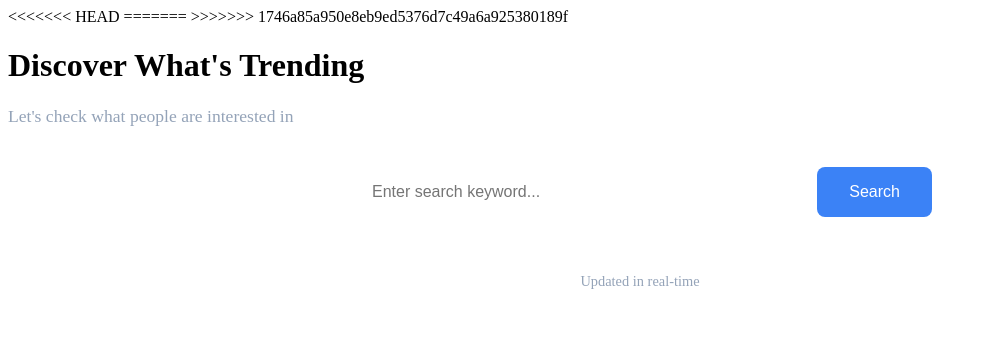
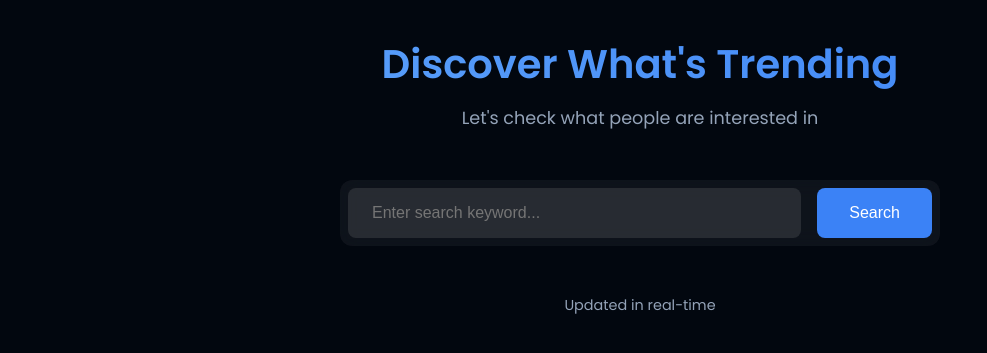
Before and after one commit to Shashank-143/Cybercypher-B047, a Flask app: page /trends in a window 1280 px wide. Shown: the top 353 px of the page, without its empty margins (0-987 px from the left). Run offline with Flask 3, Linux system fonts and the light colour scheme.

Commit message:
final sorted

```diff
--- a/static/trends.css
+++ b/static/trends.css
@@ -1,9 +1,3 @@
-<<<<<<< HEAD
-body {
-    background-color: #121212;
-    color: white;
-    font-family: Arial, sans-serif;
-=======
 /* Base styles */
 * {
     margin: 0;
@@ -28,77 +22,10 @@
 /* Header styles */
 header {
     margin-bottom: 3rem;
->>>>>>> 1746a85a950e8eb9ed5376d7c49a6a925380189f
     text-align: center;
 }
 
 h1 {
-<<<<<<< HEAD
-    margin-top: 20px;
-    font-size: 2em;
-}
-
-form {
-    margin: 20px auto;
-    display: flex;
-    justify-content: center;
-    align-items: center;
-    gap: 10px;
-}
-
-input[type="text"] {
-    padding: 12px;
-    width: 40%;
-    border: none;
-    border-radius: 5px;
-    font-size: 16px;
-    background-color: #333;
-    color: white;
-    outline: none;
-}
-
-button {
-    padding: 12px 18px;
-    background-color: #1db954;
-    color: white;
-    border: none;
-    border-radius: 5px;
-    font-size: 16px;
-    cursor: pointer;
-    transition: background 0.3s;
-}
-
-button:hover {
-    background-color: #17a74a;
-}
-
-table {
-    margin: 20px auto;
-    width: 60%;
-    border-collapse: collapse;
-    background-color: #222;
-    border-radius: 8px;
-    overflow: hidden;
-}
-
-th, td {
-    padding: 12px;
-    border: 1px solid white;
-}
-
-th {
-    background-color: #333;
-    font-weight: bold;
-}
-
-tbody tr:nth-child(even) {
-    background-color: #1a1a1a;
-}
-
-tbody tr:hover {
-    background-color: #333;
-}
-=======
     font-size: 2.5rem;
     font-weight: 600;
     margin-bottom: 0.5rem;
@@ -259,4 +186,3 @@
         padding: 0.75rem 1rem;
     }
 }
->>>>>>> 1746a85a950e8eb9ed5376d7c49a6a925380189f
--- a/templates/trends.html
+++ b/templates/trends.html
@@ -3,15 +3,10 @@
 <head>
     <meta charset="UTF-8">
     <meta name="viewport" content="width=device-width, initial-scale=1.0">
-<<<<<<< HEAD
-    <title>Trending Topics</title>
+    <title>Trending Topics | Discover What's Hot</title>
     <link rel="stylesheet" href="{{ url_for('static', filename='trends.css') }}">
-=======
-    <title>Trending Topics | Discover What's Hot</title>
-    <link rel="stylesheet" href="trends.css">
     <link rel="preconnect" href="https://fonts.googleapis.com">
     <link href="https://fonts.googleapis.com/css2?family=Poppins:wght@400;500;600&display=swap" rel="stylesheet">
->>>>>>> 1746a85a950e8eb9ed5376d7c49a6a925380189f
 </head>
 <body>
     <div class="container">
```
